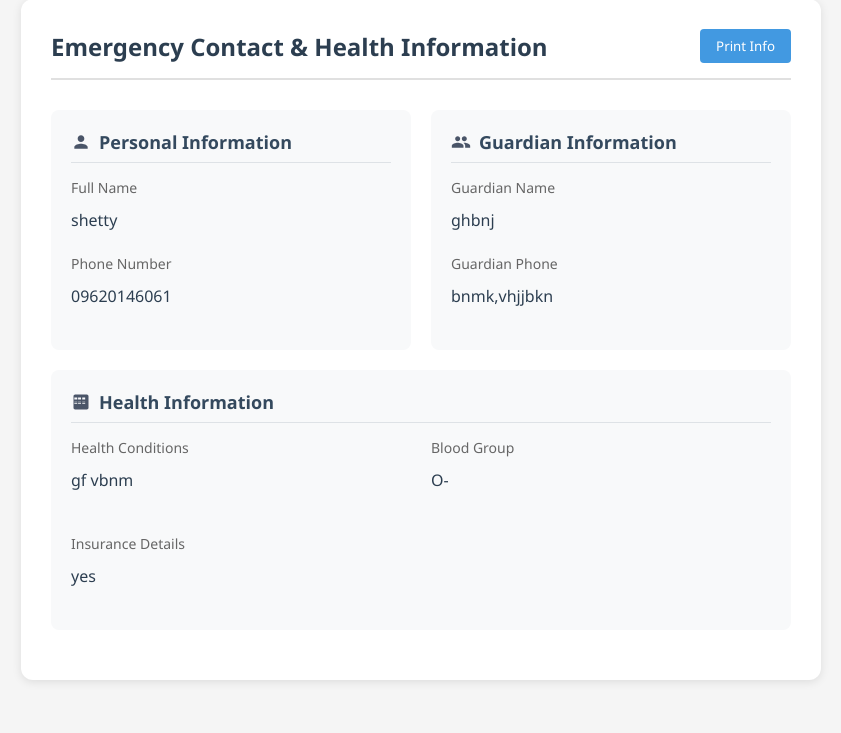
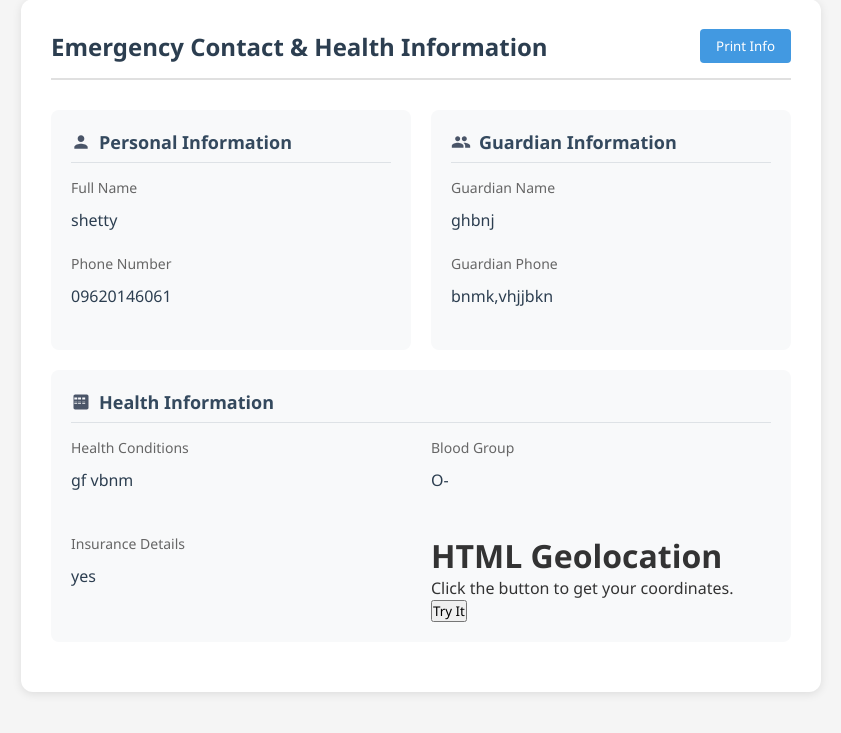
Before and after one commit to Shreyas8905/Healthdash, a Django app: a page that uses health/healthdash/templates/healthdash/dashboard.html in a window 1280 px wide. Shown: the part 21-754 px from the top of the page, without its empty margins (219-1060 px from the left). Run offline with Django 5.2, Linux system fonts and the light colour scheme; data comes from the database, SQL or seed files in the repository.

Commit message:
add location

```diff
--- a/health/healthdash/templates/healthdash/dashboard.html
+++ b/health/healthdash/templates/healthdash/dashboard.html
@@ -179,8 +179,32 @@
                     <div class="info-label">Insurance Details</div>
                     <div class="info-value">{{ user.insurance }}</div>
                 </div>
+                <div>
+                    <h1>HTML Geolocation</h1>
+<p>Click the button to get your coordinates.</p>
+
+<button onclick="getLocation()">Try It</button>
+
+<p id="demo"></p>
+                </div>
             </div>
         </div>
     </div>
+    <script>
+        const x = document.getElementById("demo");
+
+        function getLocation() {
+          if (navigator.geolocation) {
+            navigator.geolocation.getCurrentPosition(showPosition);
+          } else {
+            x.innerHTML = "Geolocation is not supported by this browser.";
+          }
+        }
+
+        function showPosition(position) {
+          x.innerHTML = "Latitude: " + position.coords.latitude +
+          "<br>Longitude: " + position.coords.longitude;
+        }
+        </script>
 </body>
 </html>
```
